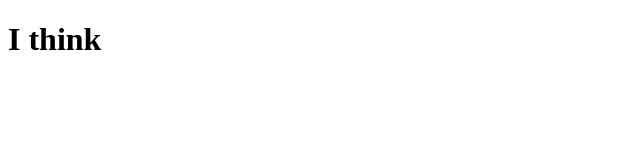
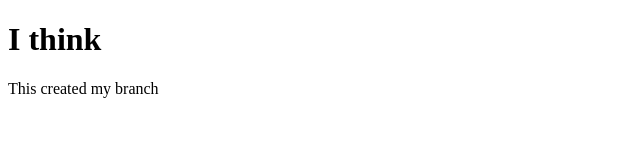
Before and after one commit to meylon1/github-tutorial, a plain HTML site: page index.html in a window 1280 px wide. Shown: the whole page, without its empty margins (0-640 px from the left). Drawn offline with Linux system fonts and the light colour scheme.

Commit message:
added paragraph

```diff
--- a/index.html
+++ b/index.html
@@ -6,5 +6,7 @@
   </head>
   <body>
       <h1>I think</h1>
+
+      <p>This created my branch</p>
   </body>
 </html>
```
